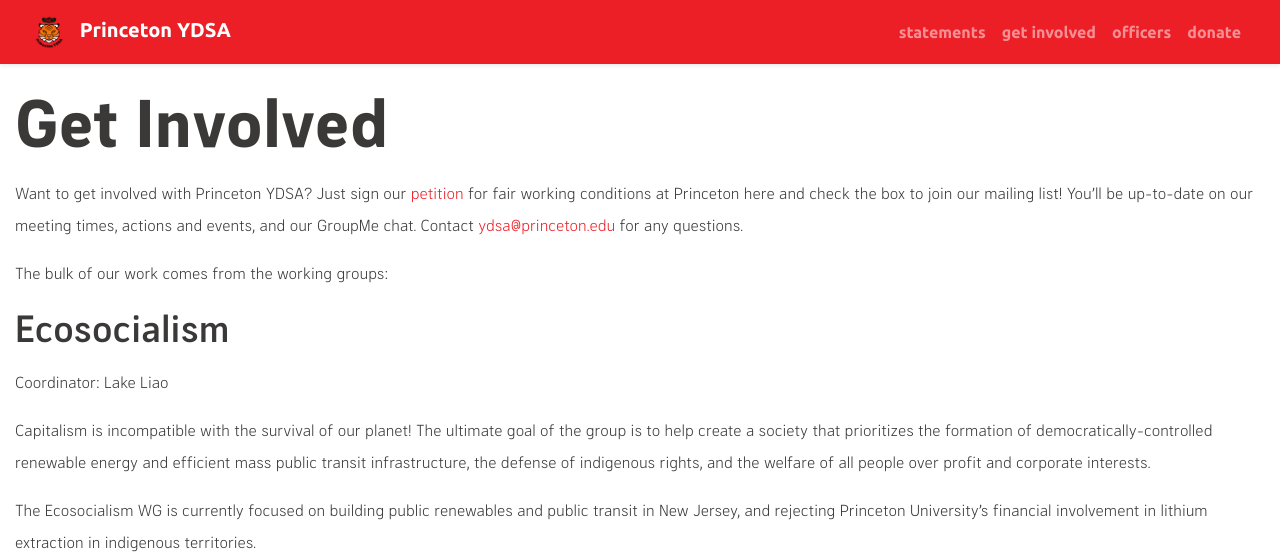
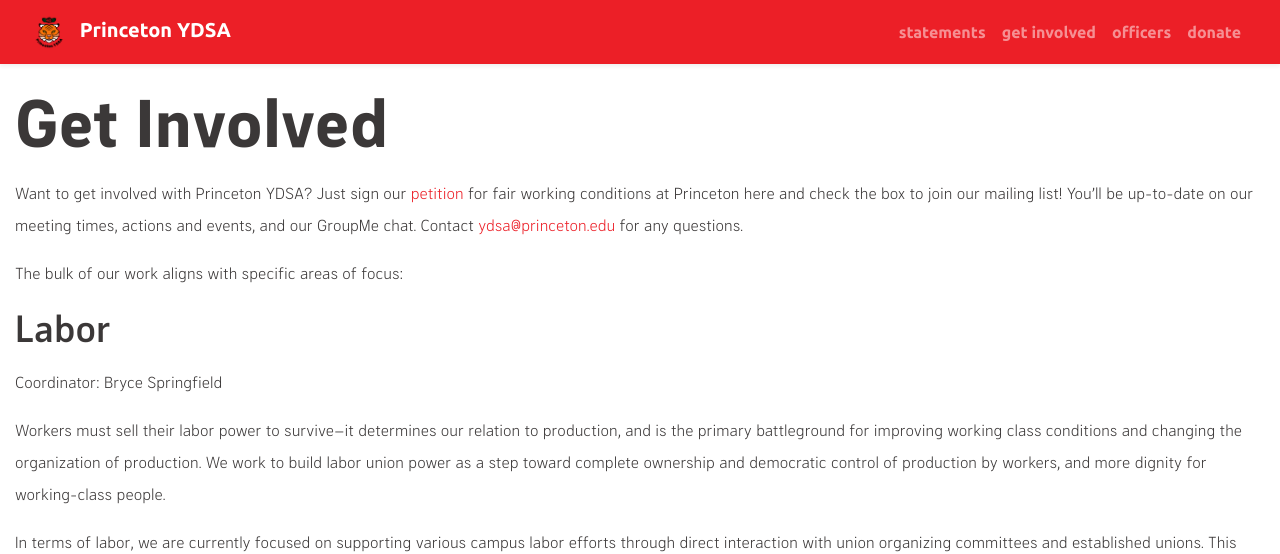
Before and after one commit to centralnjdsa-ntc/princetonydsa.github.io, a Jekyll site: the page built from _pages/get-involved.md, in a window 1280 px wide and 1400 px high, cut to the strip 0-554 px from the top of the window. Built offline with Jekyll 4.4.1, drawn with Linux system fonts in a browser that asks for light colours; some of the changed text lies outside the part shown.

Commit message:
Update get-involved.md

```diff
--- a/_pages/get-involved.md
+++ b/_pages/get-involved.md
@@ -6,35 +6,31 @@
 
 Want to get involved with Princeton YDSA? Just sign our [petition](https://forms.gle/78hi8ZDKdDEN1C55A) for fair working conditions at Princeton here and check the box to join our mailing list! You'll be up-to-date on our meeting times, actions and events, and our GroupMe chat. Contact [ydsa@princeton.edu](mailto:ydsa@princeton.edu) for any questions.
 
-The bulk of our work comes from the working groups:
-
-### Ecosocialism
-Coordinator: Lake Liao
-
-Capitalism is incompatible with the survival of our planet! The ultimate goal of the group is to help create a society that prioritizes the formation of democratically-controlled renewable energy and efficient mass public transit infrastructure, the defense of indigenous rights, and the welfare of all people over profit and corporate interests.
-
-The Ecosocialism WG is currently focused on building public renewables and public transit in New Jersey, and rejecting Princeton University's financial involvement in lithium extraction in indigenous territories.
-
-<img src="https://github.com/centralnjdsa-ntc/princetonydsa.github.io/assets/115911467/f1c5aa23-5ad2-4933-87db-7ebb9a6a5363" width=500>
-<img src="https://github.com/centralnjdsa-ntc/princetonydsa.github.io/assets/115911467/9f01fc05-a952-4f73-bfa1-4f7e8ec5b9eb" width=500/>
-
+The bulk of our work aligns with specific areas of focus:
 
 ### Labor
 Coordinator: Bryce Springfield
 
 Workers must sell their labor power to survive--it determines our relation to production, and is the primary battleground for improving working class conditions and changing the organization of production. We work to build labor union power as a step toward complete ownership and democratic control of production by workers, and more dignity for working-class people.
 
-The Labor WG is currently focused on supporting Princeton University workers facing declining real wages and restrictions to their freedom of expression, as well as striking UAW and Starbucks workers. Please contact us if you are an undergraduate worker or a staff worker, as we are collecting information about working conditions!
+In terms of labor, we are currently focused on supporting various campus labor efforts through direct interaction with union organizing committees and established unions. This includes protests, direct support, education events, and more. Please contact us if you work on campus in any position, as we are collecting information about working conditions!
 
 <img src="https://github.com/centralnjdsa-ntc/princetonydsa.github.io/assets/115911467/d0090106-abc4-4729-9910-6592829b697e" width="500"/>
 <img src="https://github.com/centralnjdsa-ntc/princetonydsa.github.io/assets/115911467/ab1c64f6-8d26-4790-a9c7-c8b8309fa106" width="500"/>
+
+### Electoral
+Coordinator: Abigail Leibowitz
+
+Our electoral efforts are designed to fulfill our mission of electing socialists in New Jersey, passing referenda which expand democracy, working-class power, and immigrant and queer liberation. We see electoral work as a way to both advance progressive legislation and get people involved in connecting electoral work to broader organizing.
+
+We are working toward starting our electoral efforts with "Uncommitted," immigrant voting rights, and more soon. Contact us to get involved!
 
 ### Political Education
 Coordinators: Zeke Douglas-Rosenthal and Rowan Johnson
 
 We seek to educate our comrades and peers on the realities of our capitalist system; strategies for organizing for justice in labor, ecology, racial justice, housing, and international affairs; and more. Our Socialist Book Club involves reading about socialist theory and practice at our weekly meetings; our current reading is Albert Einstein's "Why Socialism?"
 
-We also bring in speakers like [Sara Mughal](https://www.dailyprincetonian.com/article/2022/11/starbucks-organizer-sara-mughal-talks-unionization-ydsa-whig-clio-event) of Starbucks Workers United, [Noam Chomsky](https://www.dailyprincetonian.com/article/2023/04/father-of-modern-linguistics-noam-chomsky-on-politics-and-power-student-activism-2023-princeton), and left economists Ellora Derenoncourt, Mark Paul, and Santana Frutuoso. We also support each other through skill sharing, trainings, and internal debates to build organizing power and education.
+We also bring in speakers like [Sara Mughal](https://www.dailyprincetonian.com/article/2022/11/starbucks-organizer-sara-mughal-talks-unionization-ydsa-whig-clio-event) of Starbucks Workers United, [Noam Chomsky](https://www.dailyprincetonian.com/article/2023/04/father-of-modern-linguistics-noam-chomsky-on-politics-and-power-student-activism-2023-princeton), left economists Ellora Derenoncourt, Mark Paul, and Santana Frutuoso, journalist Bhaskar Sunkara, and local labor organizers. We also support each other through skill sharing, trainings, and internal debates to build organizing power and education.
 
 <img src="https://github.com/centralnjdsa-ntc/princetonydsa.github.io/assets/115911467/3f9321c6-f19a-4073-9587-b325decf4a96" width="500"/>
 
@@ -47,10 +43,12 @@
 
 <img src="https://github.com/centralnjdsa-ntc/princetonydsa.github.io/assets/115911467/fc998325-aa4e-46ac-963f-10cac52ca301" width=300/>
 
+### Ecosocialism
+Coordinator: Lake Liao
 
-### University Democracy
-Coordinator: Abigail Leibowitz
+Capitalism is incompatible with the survival of our planet! The ultimate goal of the group is to help create a society that prioritizes the formation of democratically-controlled renewable energy and efficient mass public transit infrastructure, the defense of indigenous rights, and the welfare of all people over profit and corporate interests.
 
-Princeton University is fundamentally an authoritarian institution that rejects principles of democracy and free speech at every turn. Even where _some_ members of the Board of Trustees are elected by a limited group of seniors and alumni, and where undergraduate referenda take place, candidates are restricted from campaigning on any concrete principles and referenda have no enforcement mechanism. Furthermore, restrictions on free speech are painfully felt by both student activists and campus workers.
+The Ecosocialism WG is looking into work focused on building public renewables and public transit in New Jersey, and rejecting Princeton University's financial involvement in lithium extraction in indigenous territories.
 
-As democratic socialists, we strive to push for democracy of and by students and workers on campus. Capitalist and autocratic structures, as well as restrictions on students' and workers' free expression, are fundamentally incompatible with our democratic principles. The University Democracy WG aims to challenge the Board of Trustees and organize for freedom and democracy.
+<img src="https://github.com/centralnjdsa-ntc/princetonydsa.github.io/assets/115911467/f1c5aa23-5ad2-4933-87db-7ebb9a6a5363" width=500>
+<img src="https://github.com/centralnjdsa-ntc/princetonydsa.github.io/assets/115911467/9f01fc05-a952-4f73-bfa1-4f7e8ec5b9eb" width=500/>
```
